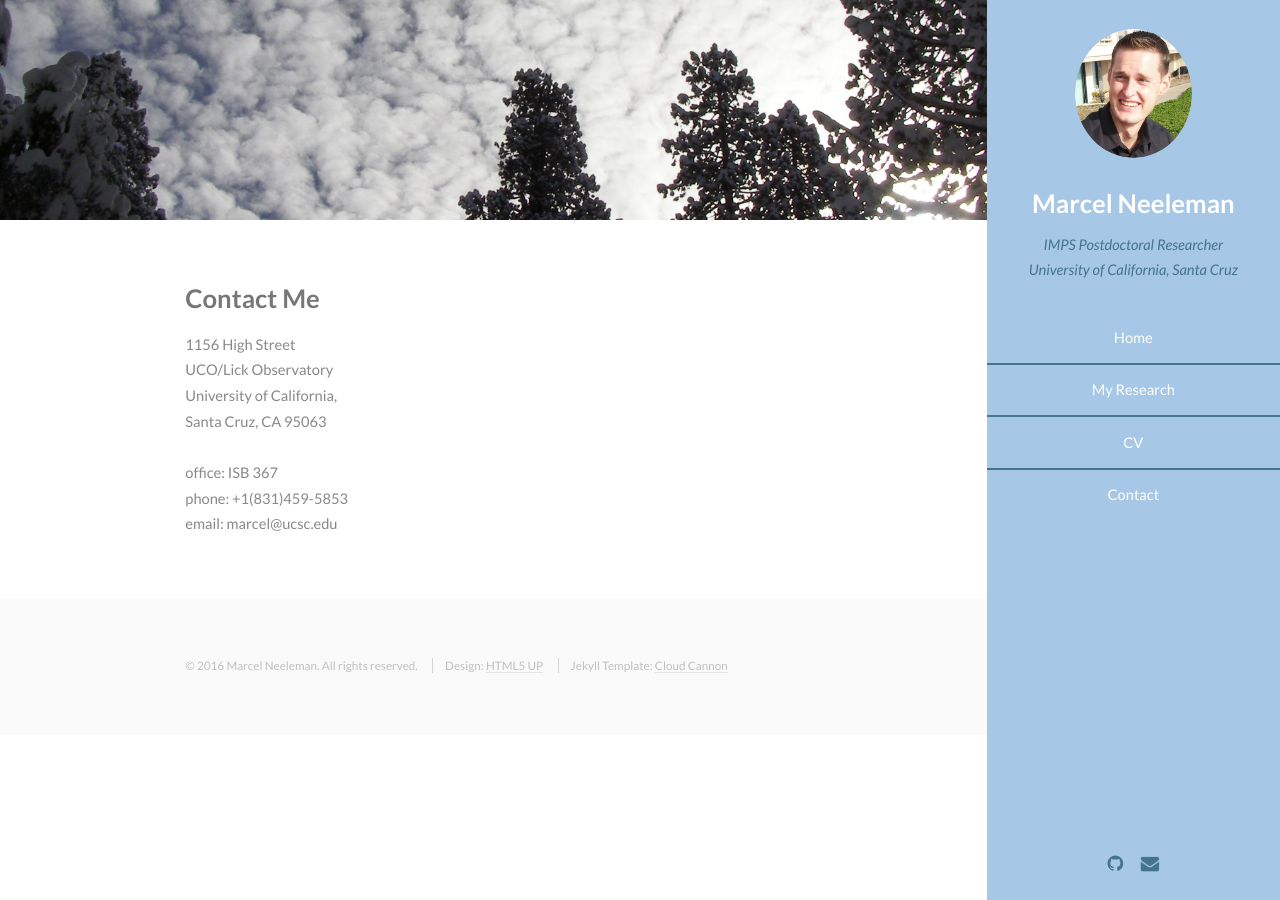
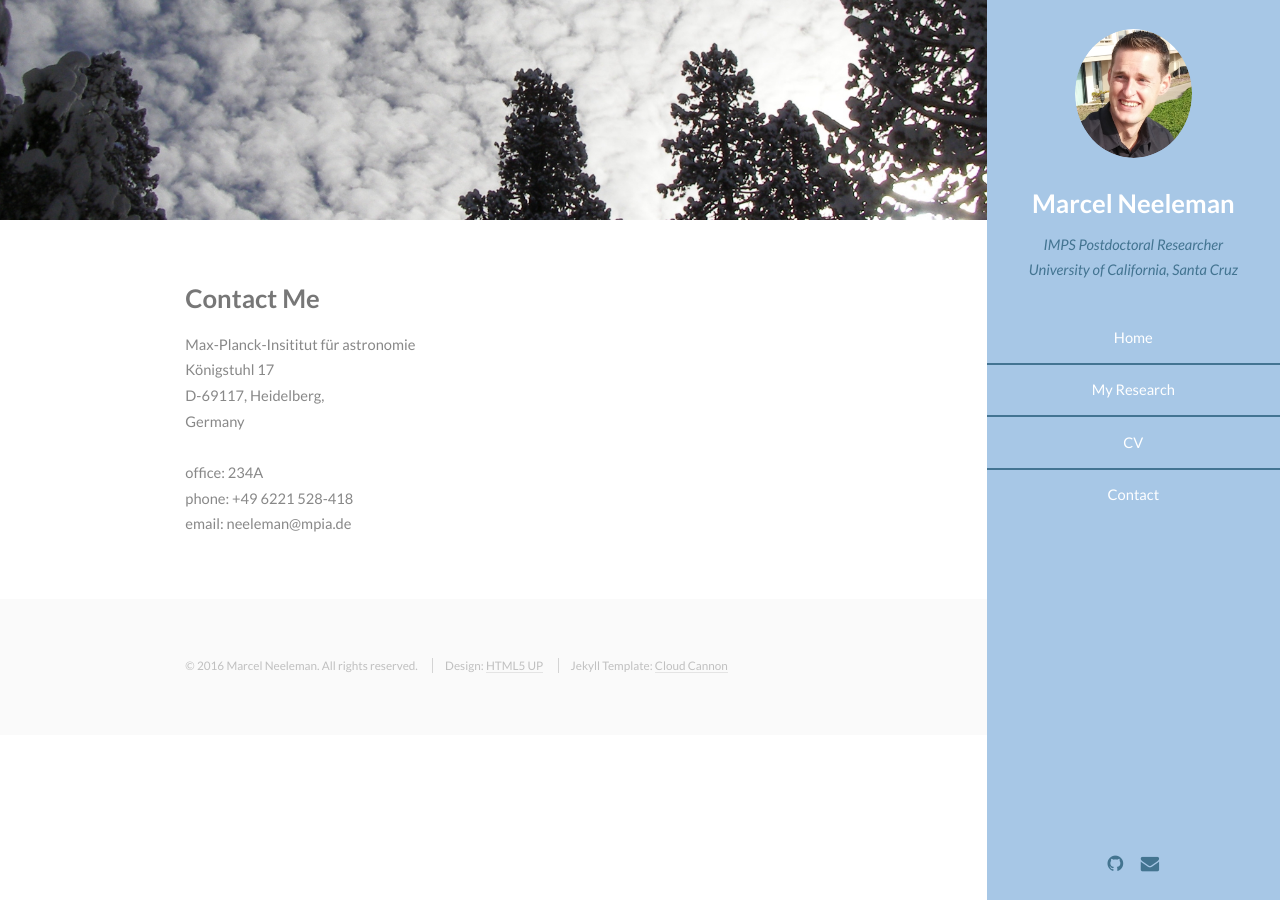
Before and after one commit to mneeleman/mneeleman.github.io, a Jekyll site: the page built from contact/index.html, in a window 1280 px wide. Built offline with Jekyll 4.4.1, drawn with Linux system fonts in a browser that asks for light colours.

Commit message:
Update contact information
Updated contact information

```diff
--- a/contact/index.html
+++ b/contact/index.html
@@ -6,14 +6,14 @@ layout: default
 <section id="one">
     <div class="container">
         <h3>Contact Me</h3>
-      <p> 1156 High Street </br>
-      UCO/Lick Observatory </br>
-      University of California, </br>
-      Santa Cruz, CA 95063 </br>
+      <p> Max-Planck-Insititut für astronomie</br>
+      Königstuhl 17 </br>
+      D-69117, Heidelberg, </br>
+      Germany </br>
       </br>
-      office: ISB 367 </br>
-      phone: +1(831)459-5853 </br>
-      email: marcel@ucsc.edu </p>
+      office: 234A </br>
+      phone: +49 6221 528-418 </br>
+      email: neeleman@mpia.de </p>
 
     </div>
 </section>
```
Also changed, not shown: 1 other file.
